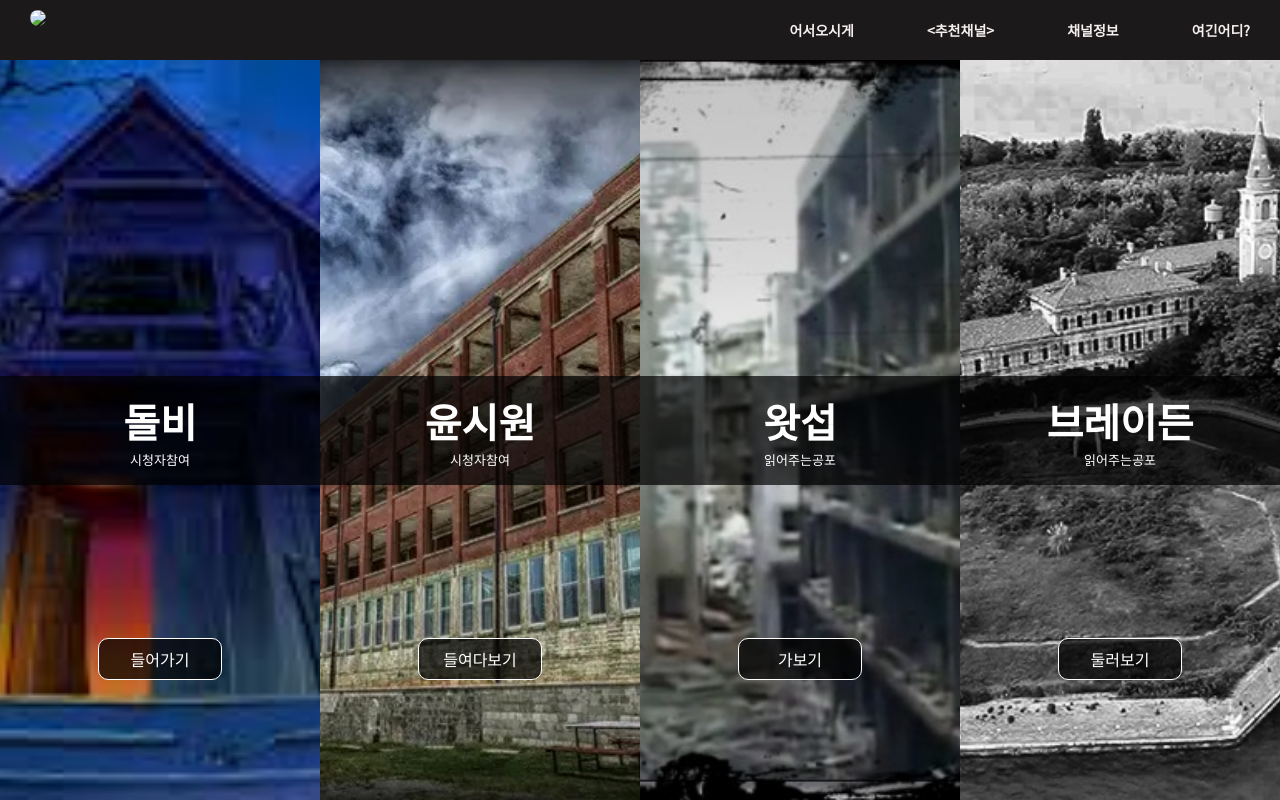
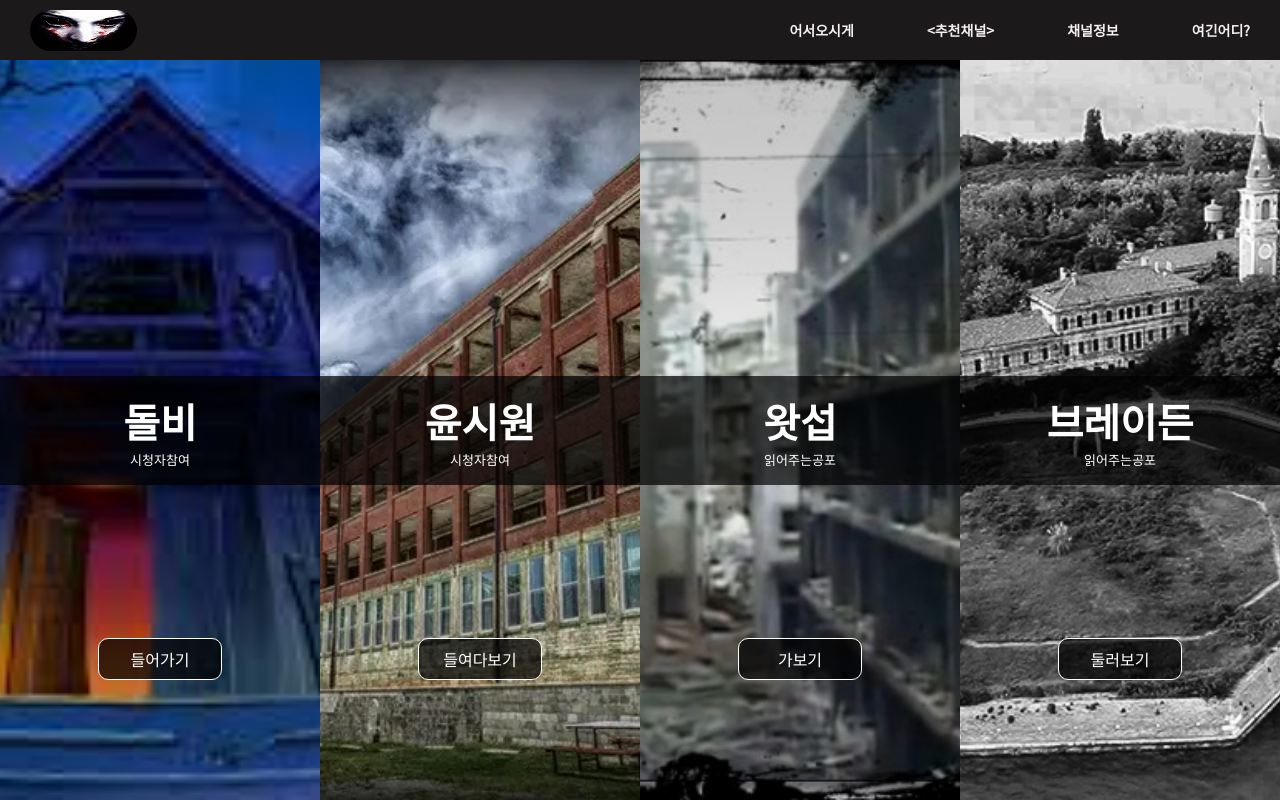
Before and after one commit to canelian/Horror, a plain HTML site: page index.html in a window 1280 px wide. Drawn offline with Linux system fonts and the light colour scheme.

Commit message:
Update index.html

```diff
--- a/index.html
+++ b/index.html
@@ -12,7 +12,7 @@
   <header id="main-header">
     <h1>
       <a href="./">
-        <img src="img/logo_2.jpg" alt="horror">
+        <img src="./Horror Radio/img/logo_2.jpg" alt="horror">
       </a>
     </h1>
     <nav>
```
